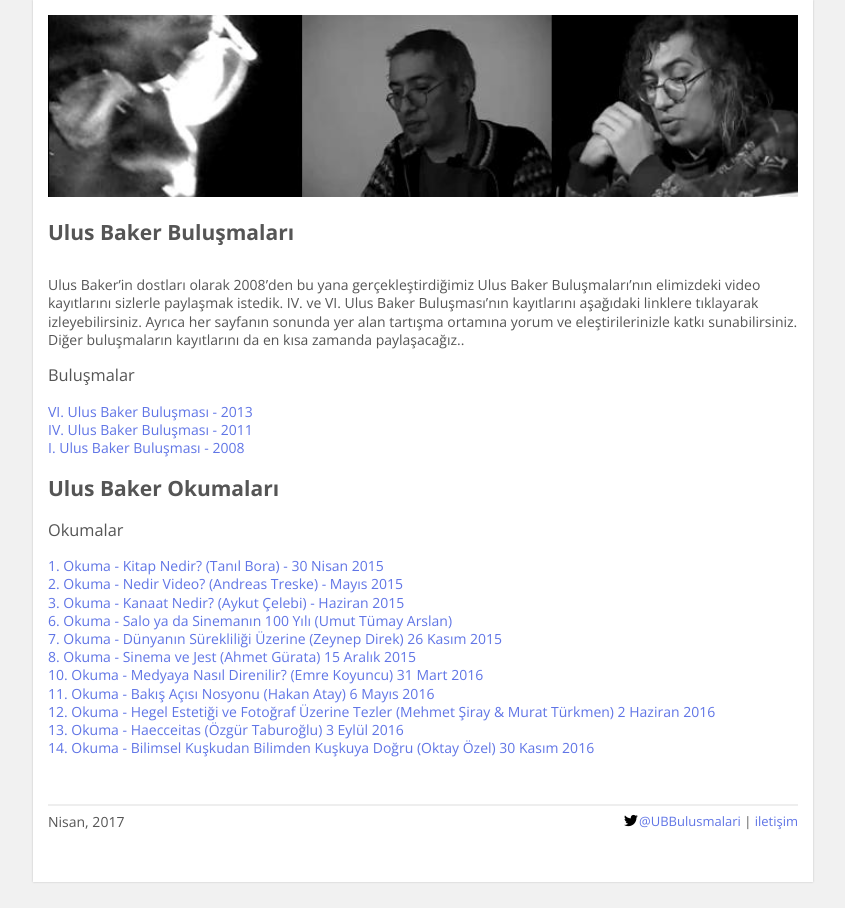
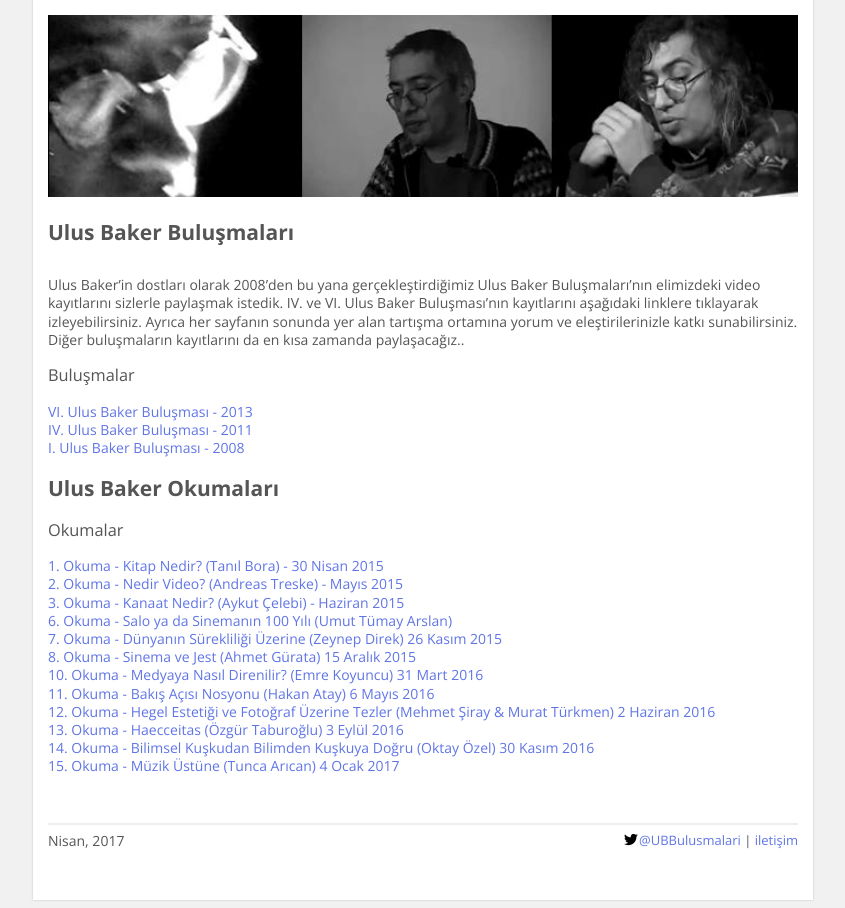
Before and after one commit to ulusbakerbulusmalari/ulusbakerbulusmalari.com, a Jekyll site: the page built from index.html, in a window 1280 px wide. Shown: the whole page, without its empty margins (217-1062 px from the left). Built offline with Jekyll 4.4.1, drawn with Linux system fonts in a browser that asks for light colours; nearby versions of some CDN libraries; Markdown is read by kramdown in place of the engine named in the settings.

Commit message:
Update index.html

```diff
--- a/index.html
+++ b/index.html
@@ -56,6 +56,9 @@ layout: default
 <div>
   <a href="files/UBO 14 - Oktay Özel.pdf">14. Okuma - Bilimsel Kuşkudan Bilimden Kuşkuya Doğru (Oktay Özel) 30 Kasım 2016</a>
 </div>
+<div>
+  <a href="okumalar/okuma15.html">15. Okuma - Müzik Üstüne (Tunca Arıcan) 4 Ocak 2017</a>
+</div>
 
 
 <div id="footer">
```
